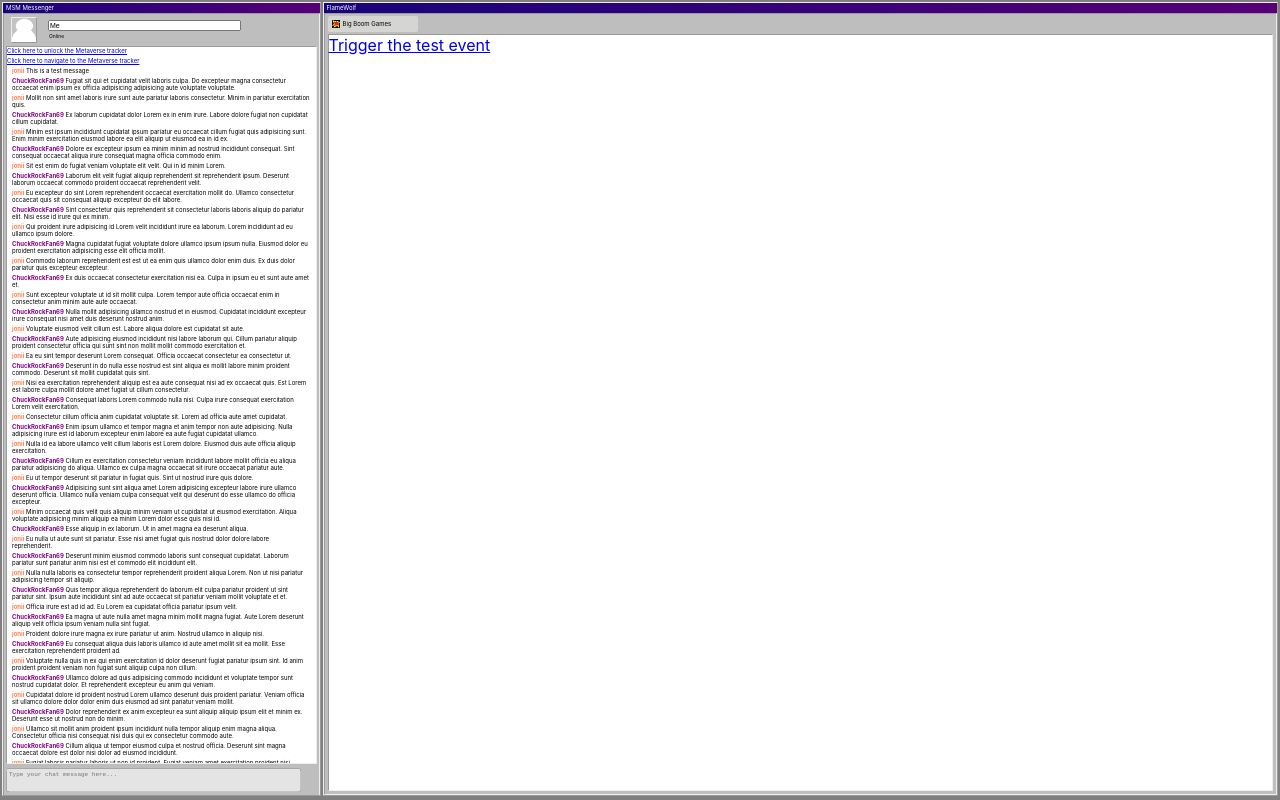
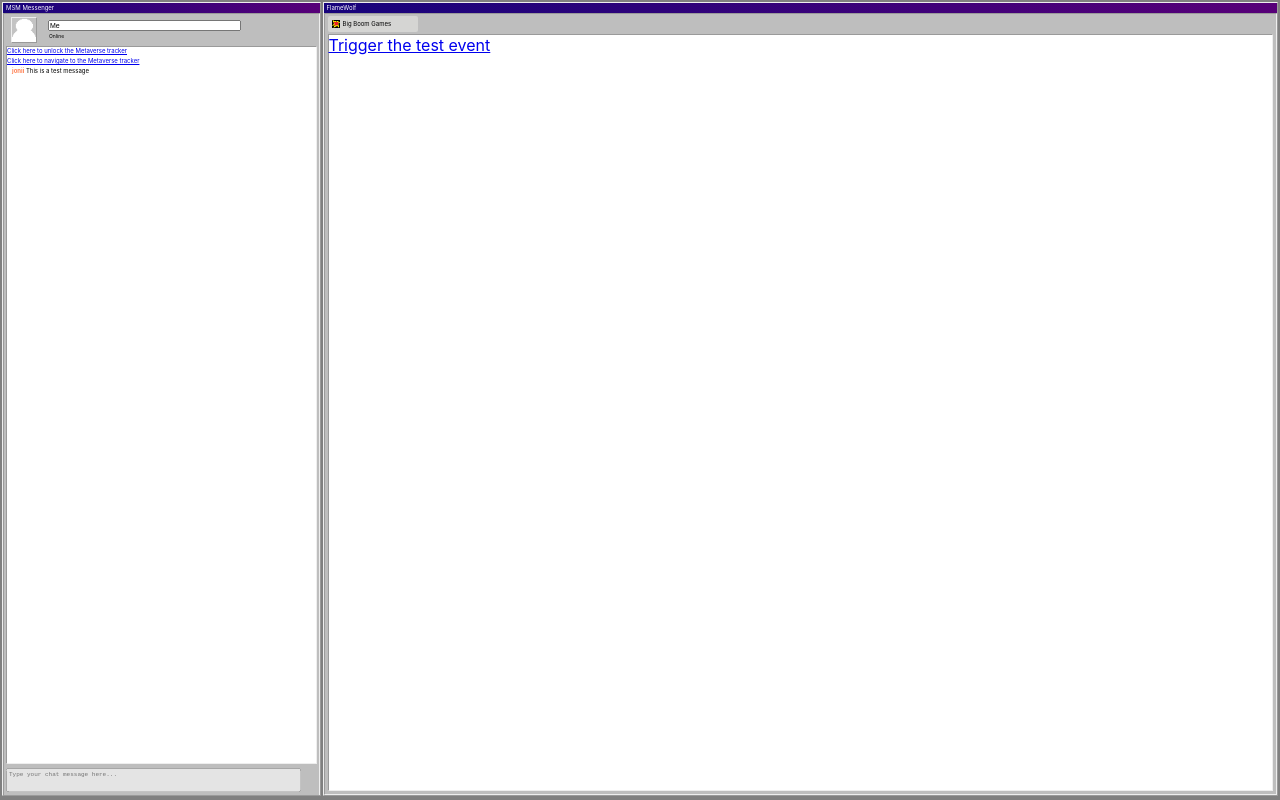
Before and after one commit to siege918/metaverse, a React (Create React App) app: page / in a window 1280 px wide. Built offline with nearby package versions, Linux system fonts and the light colour scheme.

Commit message:
Don't lint test messages

```diff
--- a/src/chat/Chat.tsx
+++ b/src/chat/Chat.tsx
@@ -21,6 +21,7 @@
     initialMessages?: ReactElement[];
 } & CommonProps;
 
+// eslint-disable-next-line
 const generateTestMessages = (props: CommonProps) => {
     const lorem = new LoremIpsum();
     const messageCount = 75;
@@ -45,7 +46,7 @@
             messages: [
                 <DebugMessage {...this.props} />,
                 <UserMessage {...this.props} User={UserKey.jonii} Text="This is a test message" />,
-                ...generateTestMessages(this.props),
+                //...generateTestMessages(this.props),
                 ...(props.initialMessages ?? [])
             ],
             disableChat: true,
```
